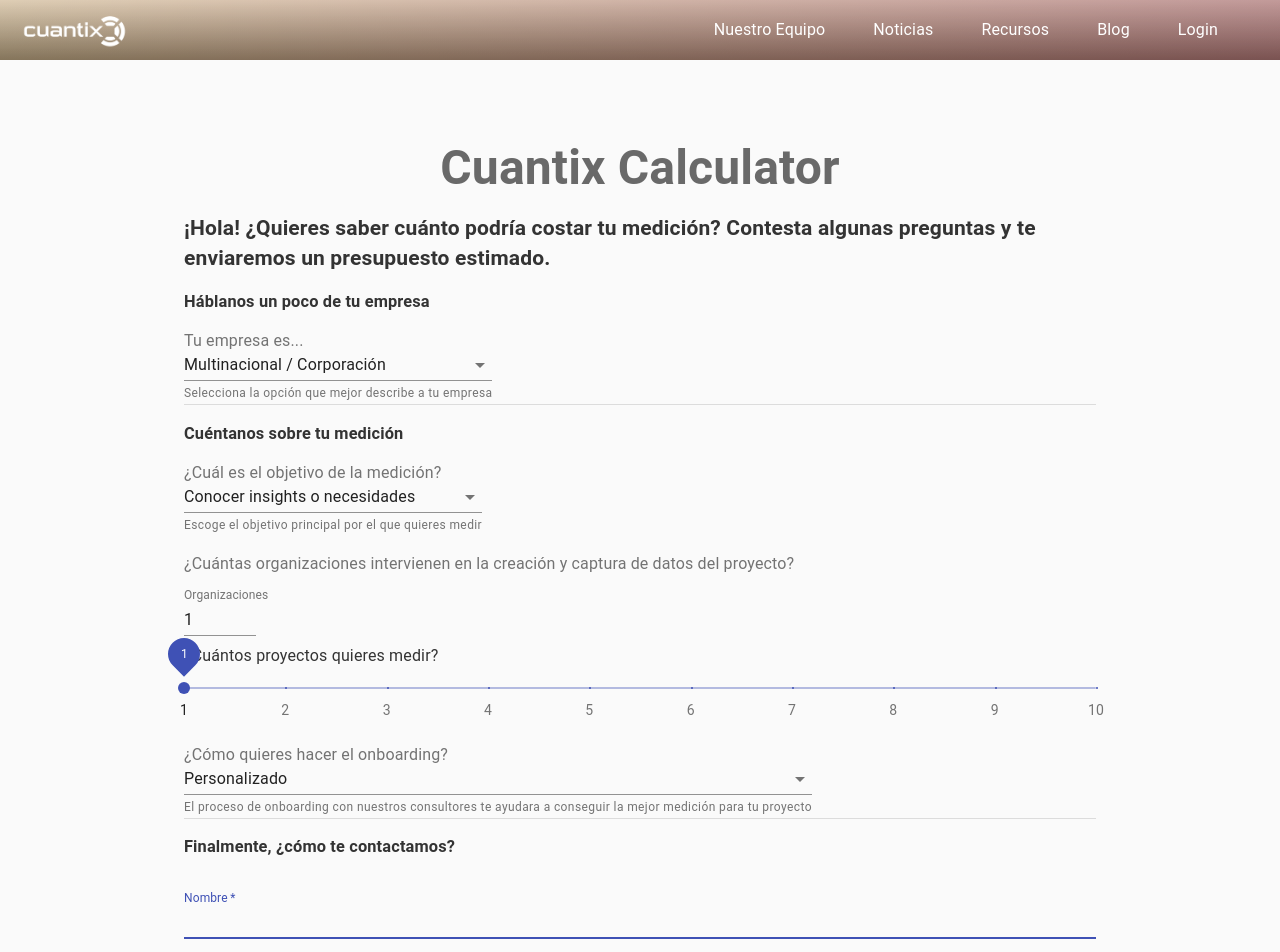
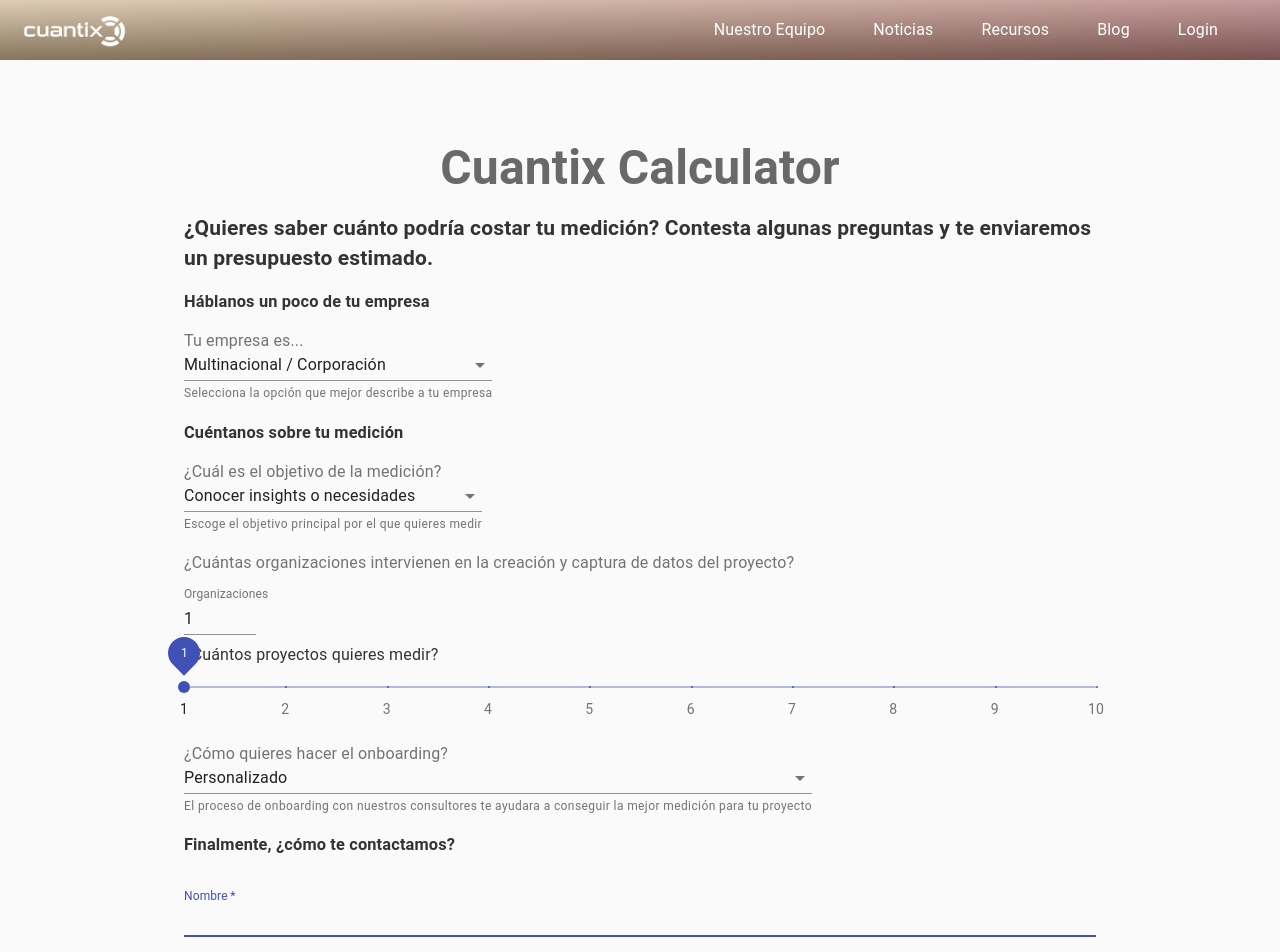
Before and after one commit to fontcuberta/calculator, a Next.js app: page / in a window 1280 px wide. Shown: the top 952 px of the page. Built offline with nearby package versions, Linux system fonts and the light colour scheme.

Commit message:
Add Cuantix Favicon

```diff
--- a/src/pages/index.tsx
+++ b/src/pages/index.tsx
@@ -1,7 +1,7 @@
 import React, { useState } from "react"
 import Navigator from "../components/Navigator"
 import Head from "next/head"
-import { CssBaseline, Container, Divider, TextField } from "@material-ui/core"
+import { CssBaseline, Container, TextField } from "@material-ui/core"
 import {
   InputLabel,
   MenuItem,
@@ -70,8 +70,8 @@
           <div className="hero">
             <h1 className="title">Cuantix Calculator</h1>
             <h2>
-              ¡Hola! ¿Quieres saber cuánto podría costar tu medición? Contesta algunas preguntas y
-              te enviaremos un presupuesto estimado.
+              ¿Quieres saber cuánto podría costar tu medición? Contesta algunas preguntas y te
+              enviaremos un presupuesto estimado.
             </h2>
             <form noValidate autoComplete="off">
               <h3>Háblanos un poco de tu empresa</h3>
@@ -94,7 +94,6 @@
                   </FormHelperText>
                 </FormControl>
               </div>
-              <Divider />
 
               <h3>Cuéntanos sobre tu medición</h3>
               <div className="selector">
@@ -169,7 +168,7 @@
                     value={onboardingType}
                     onChange={bindEventValueTo(setOnboardingType)}
                   >
-                    <MenuItem value={OnboardingType.CUSTOMIZED}>Personalizado</MenuItem>
+                    <MenuItem value={OnboardingType.NO_ONBOARDING}>Sin Onboarding</MenuItem>
                     <MenuItem value={OnboardingType.THEORY_OF_CHANGE}>
                       Diseño Teoría de Cambio
                     </MenuItem>
@@ -177,7 +176,7 @@
                     <MenuItem value={OnboardingType.INDIVIDUAL_WEBINAR}>
                       Webinar Individual
                     </MenuItem>
-                    <MenuItem value={OnboardingType.NO_ONBOARDING}>Sin Onboarding</MenuItem>
+                    <MenuItem value={OnboardingType.CUSTOMIZED}>Personalizado</MenuItem>
                   </Select>
                   <FormHelperText>
                     El proceso de onboarding con nuestros consultores te ayudara a conseguir la
@@ -185,7 +184,6 @@
                   </FormHelperText>
                 </FormControl>
               </div>
-              <Divider />
 
               <h3>Finalmente, ¿cómo te contactamos?</h3>
               <TextField
```
Also changed, not shown: 1 other file (tests, documents, lock files or other folders).
